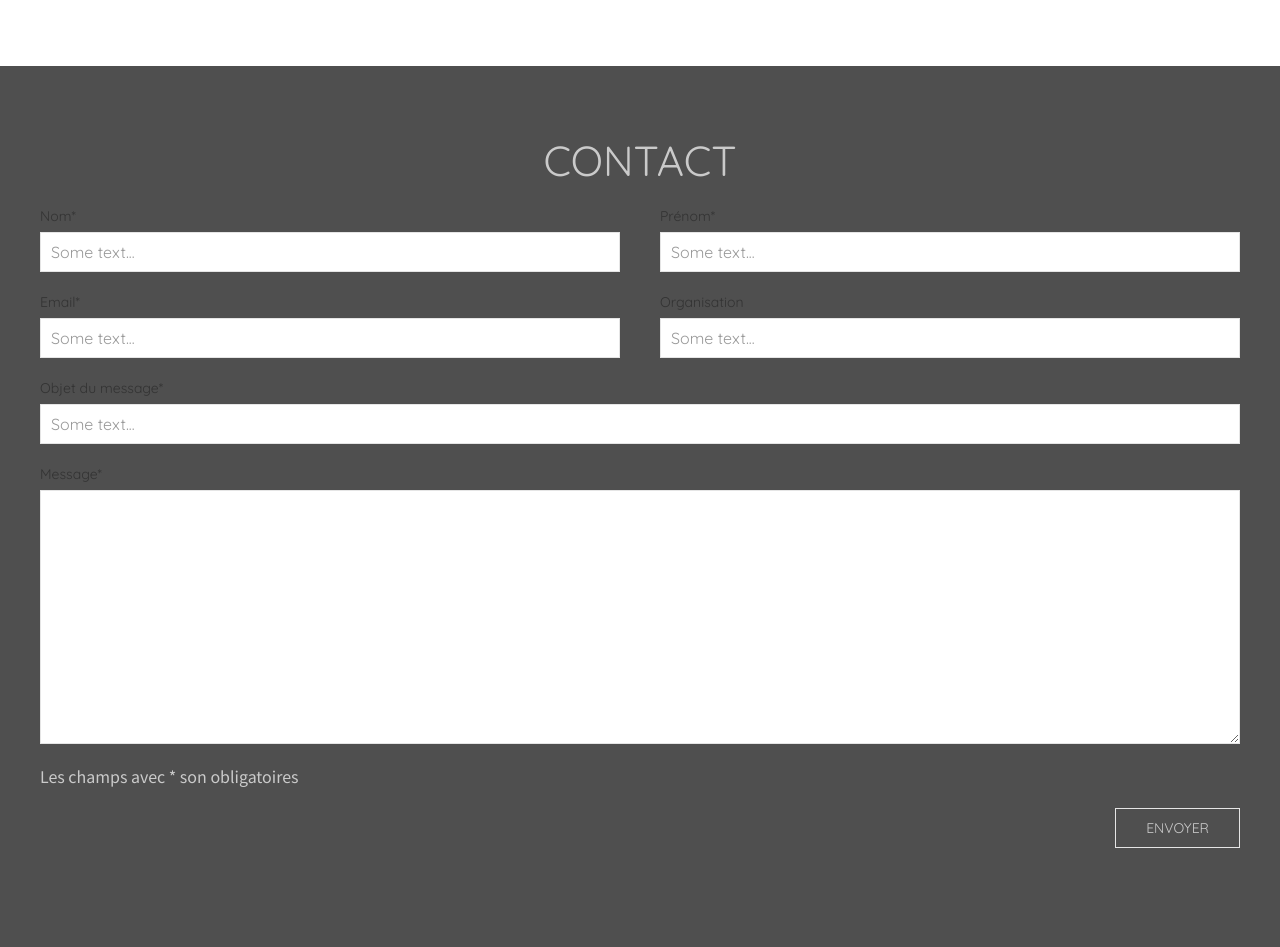
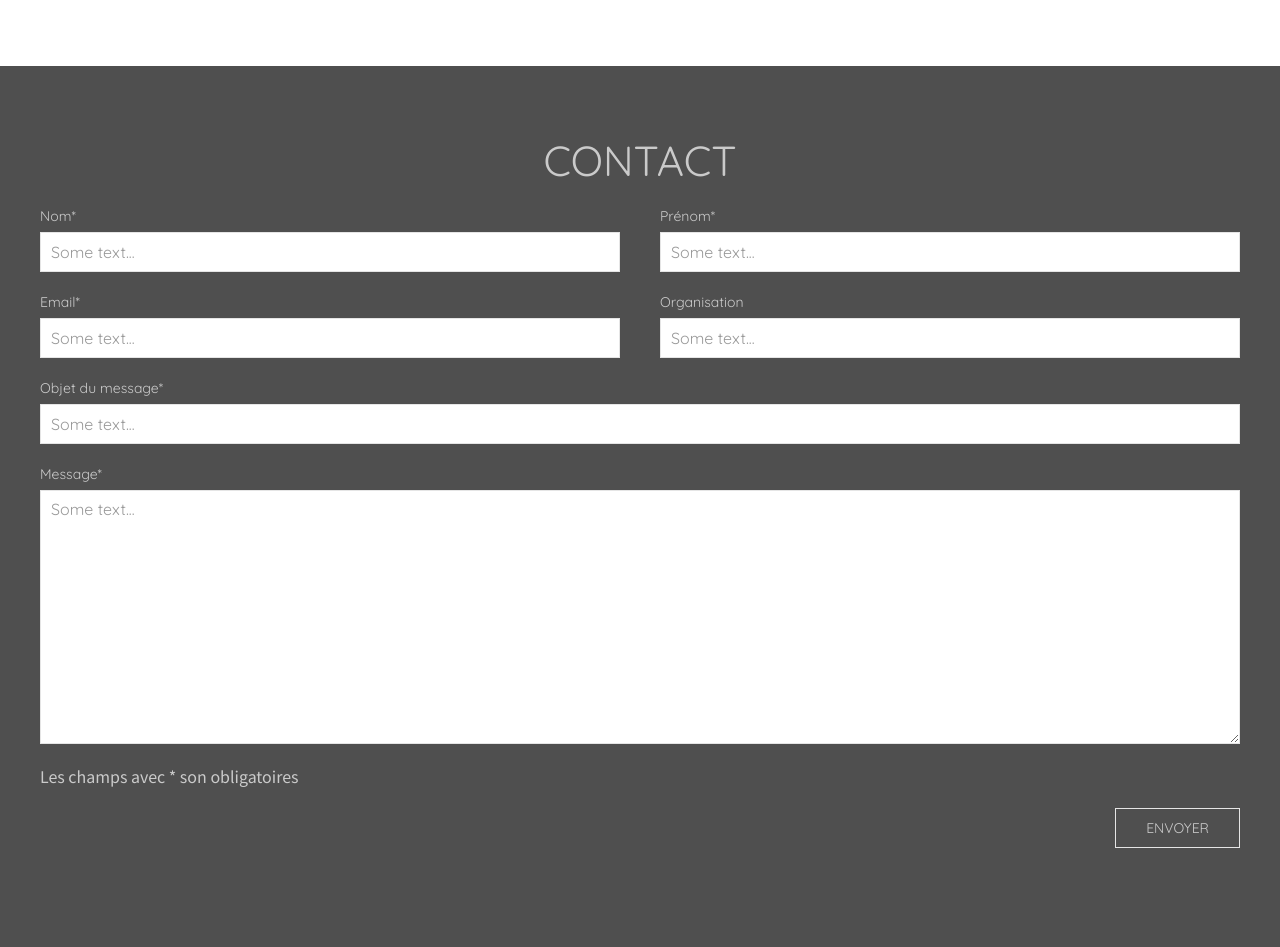
Before and after one commit to jm-Holland/repo_Agence-ljm, a Symfony app: template templates/home/index.html.twig in a window 1280 px wide. Shown: the part 2779-3726 px from the top of the page. Run offline with Twig, Linux system fonts and the light colour scheme; the template is opened without the code that fills it, so the values that code supplies are empty; grey boxes labelled with a size stand in for pictures from a placeholder-image service; some libraries are stand-ins or nearby versions.

Commit message:
Modification text clair

```diff
--- a/templates/home/_contact.html.twig
+++ b/templates/home/_contact.html.twig
@@ -5,13 +5,13 @@
             <div class="uk-child-width-expand@s" uk-grid>
                 <div>
                     <div class="uk-margin">
-                        <label class="uk-form-label" for="form-stacked-text">Nom*</label>
+                        <label class="uk-form-label uk-light" for="form-stacked-text">Nom*</label>
                         <div class="uk-form-controls">
                             <input class="uk-input" id="form-stacked-text" type="text" placeholder="Some text...">
                         </div>
                     </div>
                     <div class="uk-margin">
-                        <label class="uk-form-label" for="form-stacked-text">Email*</label>
+                        <label class="uk-form-label uk-light" for="form-stacked-text">Email*</label>
                         <div class="uk-form-controls">
                             <input class="uk-input" id="form-stacked-text" type="text" placeholder="Some text...">
                         </div>
@@ -19,13 +19,13 @@
                 </div>
                 <div>
                     <div class="uk-margin">
-                        <label class="uk-form-label" for="form-stacked-text">Prénom*</label>
+                        <label class="uk-form-label uk-light" for="form-stacked-text">Prénom*</label>
                         <div class="uk-form-controls">
                             <input class="uk-input" id="form-stacked-text" type="text" placeholder="Some text...">
                         </div>
                     </div>
                     <div class="uk-margin">
-                        <label class="uk-form-label" for="form-stacked-text">Organisation</label>
+                        <label class="uk-form-label uk-light" for="form-stacked-text">Organisation</label>
                         <div class="uk-form-controls">
                             <input class="uk-input" id="form-stacked-text" type="text" placeholder="Some text...">
                         </div>
@@ -34,15 +34,16 @@
                 </div>
             </div>
             <div class="uk-margin">
-                <label class="uk-form-label" for="form-stacked-text">Objet du message*</label>
+                <label class="uk-form-label uk-light" for="form-stacked-text">Objet du message*</label>
                 <div class="uk-form-controls">
                     <input class="uk-input" id="form-stacked-text" type="text" placeholder="Some text...">
                 </div>
             </div>
             <div class="uk-margin">
-                <label class="uk-form-label" for="form-stacked-text">Message*</label>
+                <label class="uk-form-label uk-light" for="form-stacked-text">Message*</label>
                 <div class="uk-form-controls">
-                    <textarea name="" id="" cols="30" rows="10" class="uk-textarea"></textarea>
+                    <textarea name="" id="" cols="30" rows="10" class="uk-textarea"
+                        placeholder="Some text..."></textarea>
                 </div>
             </div>
             <p class="uk-light">Les champs avec * son obligatoires</p>
--- a/templates/home/_references.html.twig
+++ b/templates/home/_references.html.twig
@@ -1,6 +1,7 @@
 <section class="uk-section">
     <div class="uk-container">
         <h1 class="uk-text-center">NOS REFERENCES</h1>
+        <div class="uk-container">
             <div class="uk-child-width-1-2@s uk-child-width-1-3@m uk-child-width-1-4@l" uk-grid="masonry: true">
                 <div>
                     <div class="uk-card uk-card-default uk-flex uk-flex-center uk-flex-middle" style="height: 10rem">
@@ -43,6 +44,7 @@
                     </div>
                 </div>
             </div>
+        </div>
         <div class="uk-margin">
             <button class="uk-button uk-button-secondary  backColor uk-align-right">Tout Voir</button>
         </div>
```
Lines whose indentation alone changed are shown as unchanged.
